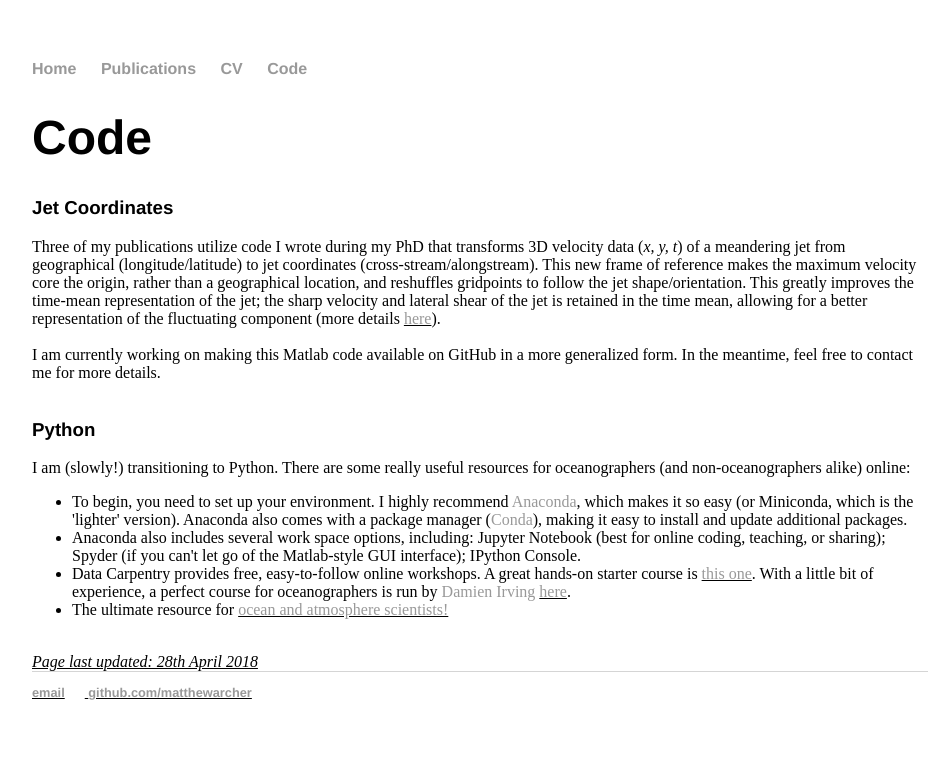
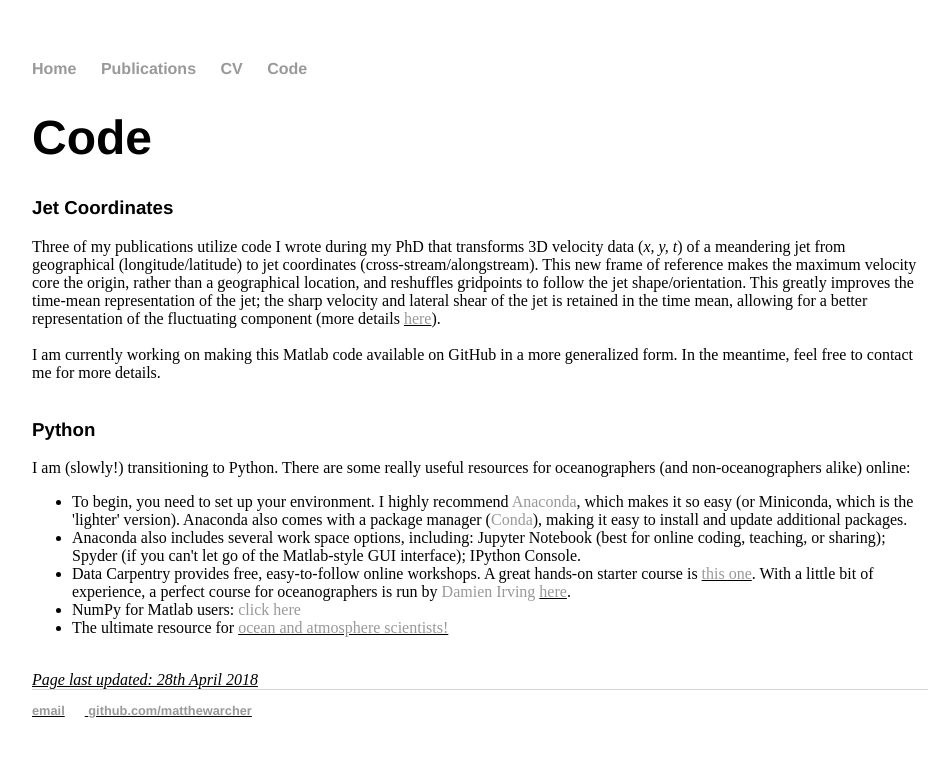
Before and after one commit to matthewarcher/matthewarcher.github.io, a Jekyll site: the page built from code/index.html, in a window 1280 px wide. Shown: the top 757 px of the page, without its empty margins (160-1106 px from the left). Built offline with Jekyll 4.4.1, drawn with Linux system fonts in a browser that asks for light colours.

Commit message:
Update index.html

```diff
--- a/code/index.html
+++ b/code/index.html
@@ -5,16 +5,17 @@ title: Matthew R. Archer
 <div class="blurb">
 	<h1>Code</h1>
   <font face = "helvetica"><h3>Jet Coordinates</h3></font>
-  Three of my publications utilize code I wrote during my PhD that transforms 3D velocity data (<i>x, y, t</i>) of a meandering jet from geographical (longitude/latitude) to jet coordinates (cross-stream/alongstream). This new frame of reference makes the maximum velocity core the origin, rather than a geographical location, and reshuffles gridpoints to follow the jet shape/orientation. This greatly improves the time-mean representation of the jet; the sharp velocity and lateral shear of the jet is retained in the time mean, allowing for a better representation of the fluctuating component (more details <u><a href="https://doi.org/10.1002/2017JC013286">here</a></u>).
+  Three of my publications utilize code I wrote during my PhD that transforms 3D velocity data (<i>x, y, t</i>) of a meandering jet from geographical (longitude/latitude) to jet coordinates (cross-stream/alongstream). This new frame of reference makes the maximum velocity core the origin, rather than a geographical location, and reshuffles gridpoints to follow the jet shape/orientation. This greatly improves the time-mean representation of the jet; the sharp velocity and lateral shear of the jet is retained in the time mean, allowing for a better representation of the fluctuating component (more details <u><a href="https://doi.org/10.1002/2017JC013286" target="_blank">here</a></u>).
   <br><br>
   I am currently working on making this Matlab code available on GitHub in a more generalized form. In the meantime, feel free to contact me for more details.
   <br><br>
   <font face = "helvetica"><h3>Python</h3></font>
   I am (slowly!) transitioning to Python. There are some really useful resources for oceanographers (and non-oceanographers alike) online:<br>
   <ul>
-  <li>To begin, you need to set up your environment. I highly recommend <a href="https://www.anaconda.com/download/">Anaconda</a>, which makes it so easy (or Miniconda, which is the 'lighter' version). Anaconda also comes with a package manager (<a href="https://conda.io/docs/">Conda</a>), making it easy to install and update additional packages.
+  <li>To begin, you need to set up your environment. I highly recommend <a href="https://www.anaconda.com/download/" target="_blank">Anaconda</a>, which makes it so easy (or Miniconda, which is the 'lighter' version). Anaconda also comes with a package manager (<a href="https://conda.io/docs/" target="_blank">Conda</a>), making it easy to install and update additional packages.
   <li>Anaconda also includes several work space options, including: Jupyter Notebook (best for online coding, teaching, or sharing); Spyder (if you can't let go of the Matlab-style GUI interface); IPython Console.</li>
-	  <li>Data Carpentry provides free, easy-to-follow online workshops. A great hands-on starter course is <u><a href="http://swcarpentry.github.io/python-novice-inflammation/">this one</a></u>. With a little bit of experience, a perfect course for oceanographers is run by <a href="http://people.csiro.au/I/D/Damien-Irving"> Damien Irving</a> <u><a href="https://data-lessons.github.io/python-aos-lesson/index.html">here</a></u>. </li>
+	  <li>Data Carpentry provides free, easy-to-follow online workshops. A great hands-on starter course is <u><a href="http://swcarpentry.github.io/python-novice-inflammation/" target="_blank">this one</a></u>. With a little bit of experience, a perfect course for oceanographers is run by <a href="http://people.csiro.au/I/D/Damien-Irving" target="_blank"> Damien Irving</a> <u><a href="https://data-lessons.github.io/python-aos-lesson/index.html" target="_blank">here</a></u>. </li>
+	  <li> NumPy for Matlab users: <a href="http://mathesaurus.sourceforge.net/matlab-numpy.html" target="_blank">click here</a></li>
 <li>The ultimate resource for <u><a href="http://pyaos.johnny-lin.com/?page_id=2" target="_blank">ocean and atmosphere scientists!</a></ui></li>
   </ul>
   <br>
```
